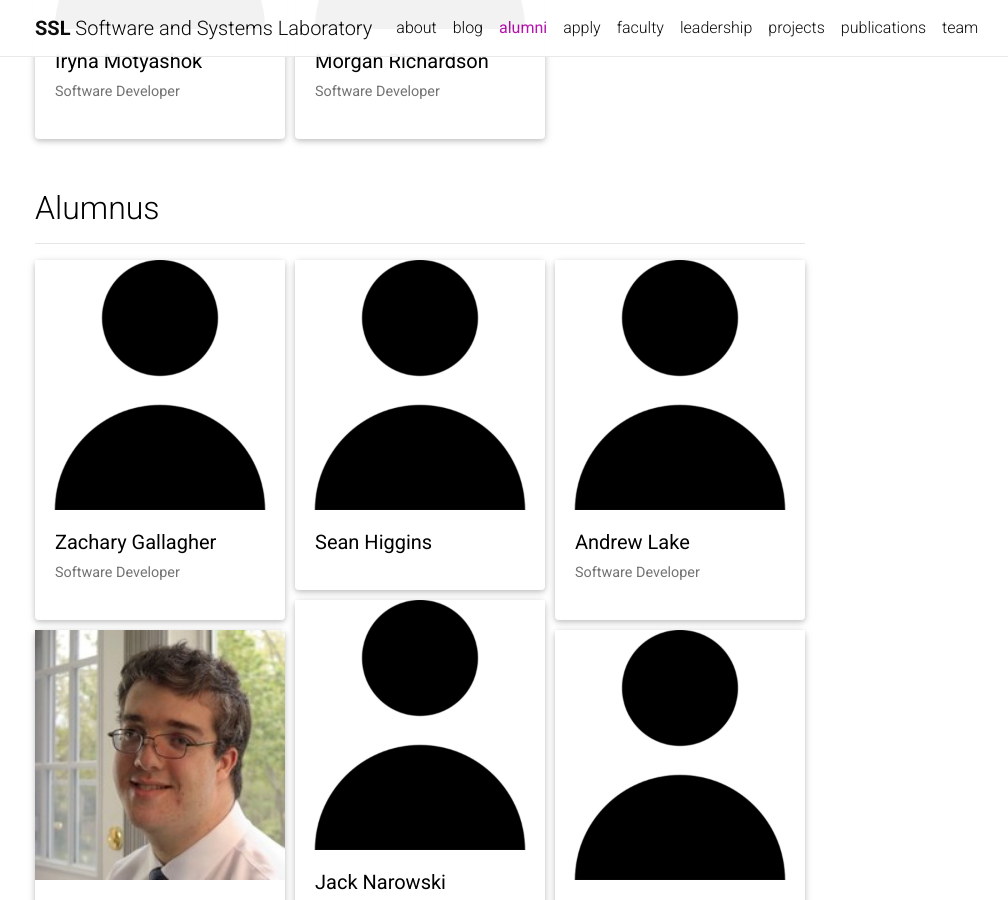
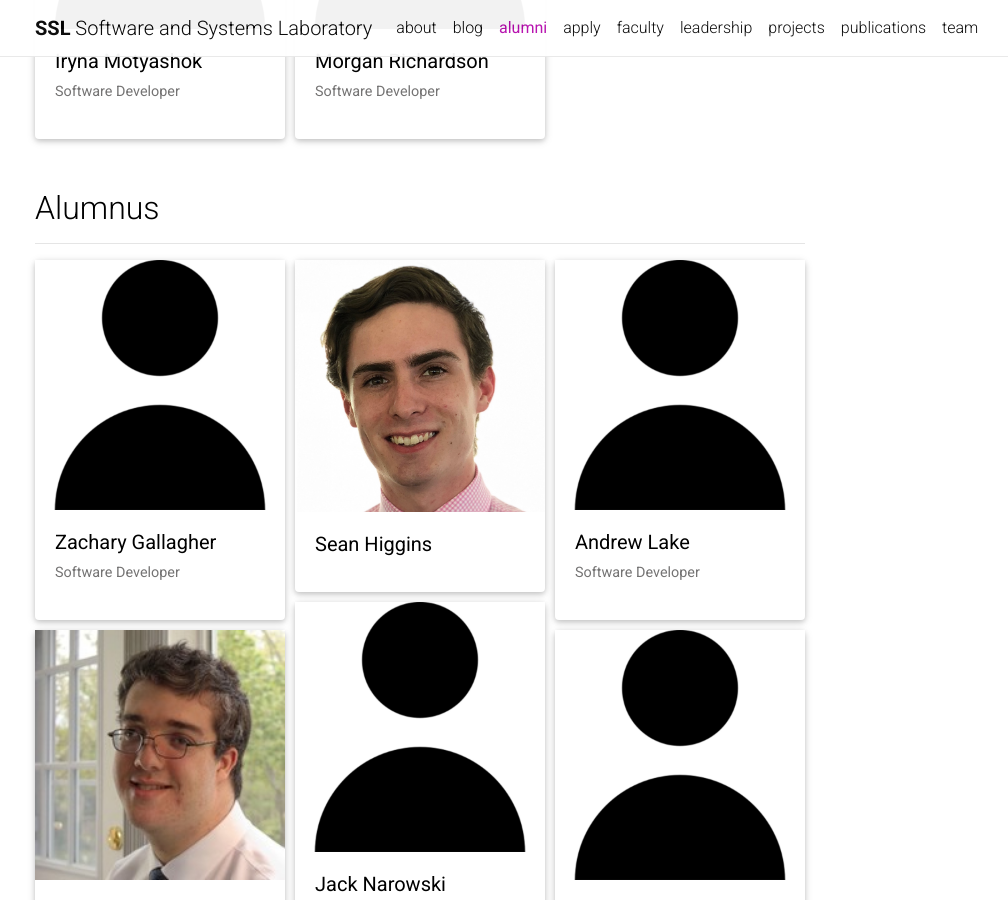
Before and after one commit to NicholasSynovic/LUC-SSL-Website, a Jekyll site: the page built from _pages/alumni.md, in a window 1280 px wide and 900 px high, scrolled down 875 px. Shown: the whole window, without its empty margins (220-1228 px from the left). Built offline with Jekyll 4.4.1, drawn with Linux system fonts in a browser that asks for light colours; nearby versions of some CDN libraries; a style sheet for code colours, icons or effects is not loaded.

Commit message:
Add all team photos

```diff
--- a/_data/team.yml
+++ b/_data/team.yml
@@ -113,7 +113,7 @@
       tenure: 2018 - 2019
   webpage:
   externalWebpage:
-  img: /assets/img/user.jpg
+  img: /assets/img/emmanuelAmobi.jpg
   socials:
     github:
     linkedin:
@@ -171,7 +171,7 @@
       tenure: 2020 - 2021
   webpage:
   externalWebpage:
-  img: /assets/img/user.jpg
+  img: /assets/img/alexandraCrane.jpg
   socials:
     github:
     linkedin:
@@ -233,7 +233,7 @@
       tenure: 2018 - 2019
   webpage:
   externalWebpage:
-  img: /assets/img/user.jpg
+  img: /assets/img/seanHiggins.jpeg
   socials:
     github:
     linkedin:
@@ -262,7 +262,7 @@
       tenure:
   webpage:
   externalWebpage:
-  img: /assets/img/user.jpg
+  img: /assets/img/collinJones.jpg
   socials:
     github:
     linkedin:
@@ -618,7 +618,7 @@
       tenure: 2021 - 2021
   webpage:
   externalWebpage:
-  img: /assets/img/user.jpg
+  img: /assets/img/treyRoche.jpg
   socials:
     github:
     linkedin:
@@ -680,7 +680,7 @@
       tenure: 2020 - 2021
   webpage:
   externalWebpage:
-  img: /assets/img/user.jpg
+  img: /assets/img/alexRose.jpg
   socials:
     github:
     linkedin:
@@ -717,7 +717,7 @@
       tenure: 2020 - 2021
   webpage:
   externalWebpage:
-  img: /assets/img/user.jpg
+  img: /assets/img/nicholasSynovic.jpg
   socials:
     github:
     linkedin:
```
Also changed, not shown: assets/img/alexRose.jpg (added), assets/img/alexandraCrane.jpg (added), assets/img/collinJones.jpg (added), assets/img/emmanuelAmobi.jpg (added), 2 other files.
